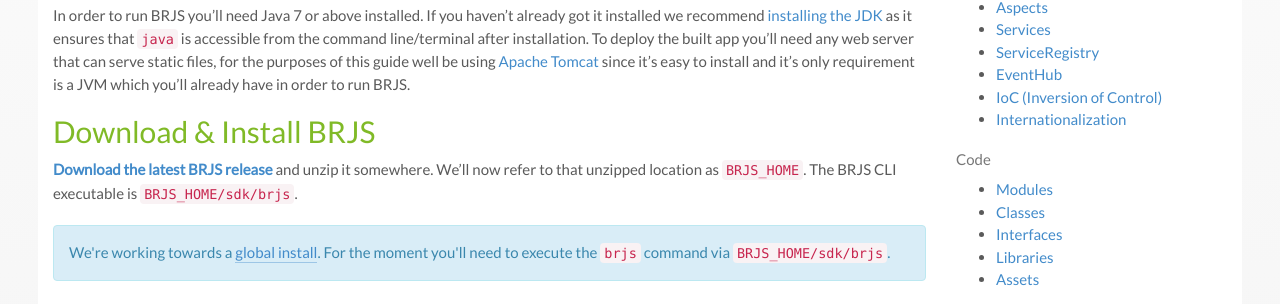
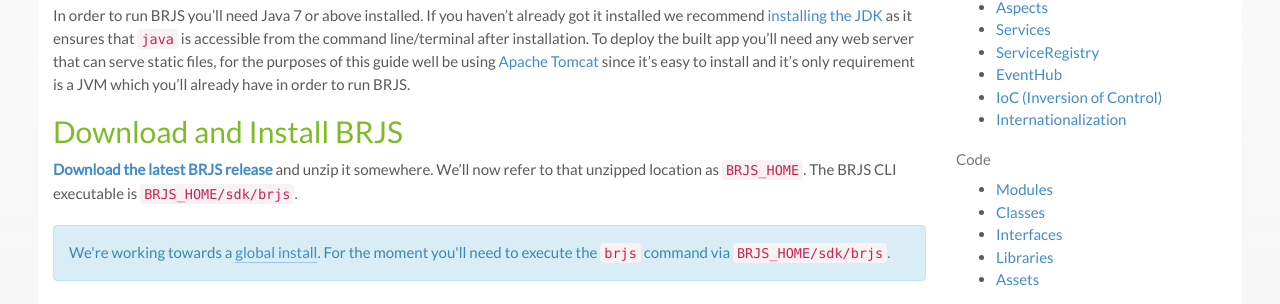
Before and after one commit to BladeRunnerJS/brjs-site, a Jekyll site: the page built from docs/use/getting_started.md, in a window 1280 px wide and 900 px high, scrolled down 574 px. Shown: the part 147-451 px from the top of the window. Built offline with Jekyll 4.4.1, drawn with Linux system fonts in a browser that asks for light colours; nearby versions of some CDN libraries; Markdown is read by kramdown in place of the engine named in the settings.

Commit message:
fixed broken table of contents entry

```diff
--- a/docs/use/getting_started.md
+++ b/docs/use/getting_started.md
@@ -39,7 +39,7 @@
 
 In order to run BRJS you'll need Java 7 or above installed. If you haven't already got it installed we recommend [installing the JDK](http://www.oracle.com/technetwork/java/javase/downloads/jdk7-downloads-1880260.html) as it ensures that `java` is accessible from the command line/terminal after installation. To deploy the built app you'll need any web server that can serve static files, for the purposes of this guide well be using [Apache Tomcat](http://tomcat.apache.org/) since it's easy to install and it's only requirement is a JVM which you'll already have in order to run BRJS.
 
-## Download & Install BRJS
+## Download and Install BRJS
 
 <strong><a href="https://github.com/BladeRunnerJS/brjs/releases/" class="brjs-latest-download">Download the latest BRJS release</a></strong> and unzip it somewhere. We'll now refer to that unzipped location as `BRJS_HOME`. The BRJS CLI executable is `BRJS_HOME/sdk/brjs`.
 
```
